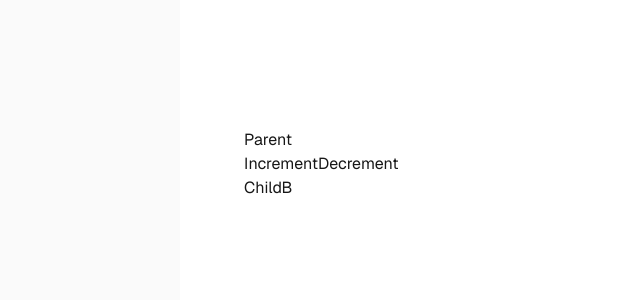
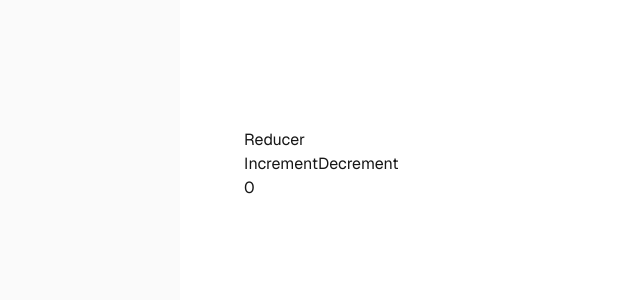
Before and after one commit to sourabh20905/fontend-logics, a Next.js app: page / in a window 1280 px wide. Shown: the top 300 px of the page, without its empty margins (76-716 px from the left). Built offline with nearby package versions, Linux system fonts and the light colour scheme.

Commit message:
feat: useReducer

```diff
--- a/app/page.tsx
+++ b/app/page.tsx
@@ -1,10 +1,10 @@
-import Parent from "@/src/container/useContextConcept/Parent";
+import Reducer from "@/src/container/useReducer/Reducer";
 
 export default function Home() {
   return (
     <div className="flex min-h-screen items-center justify-center bg-zinc-50 font-sans dark:bg-black">
       <main className="flex min-h-screen w-full max-w-3xl flex-col items-center justify-between py-32 px-16 bg-white dark:bg-black sm:items-start">
-        <Parent />
+        <Reducer />
       </main>
     </div>
   );
--- /dev/null
+++ b/src/container/useReducer/Reducer.tsx
@@ -0,0 +1,28 @@
+"use client";
+
+import { useReducer } from "react";
+
+const reducer = (state: number, action: string) => {
+  console.log(state, action);
+  if (action === "increment") {
+    return state + 1;
+  } else if (action === "decrement") {
+    return state - 1;
+  }
+  return state + 1;
+};
+
+const Reducer = () => {
+  const [state, dispatch] = useReducer(reducer, 0);
+
+  return (
+    <div>
+      <h1>Reducer</h1>
+      <button onClick={() => dispatch("increment")}>Increment</button>
+      <button onClick={() => dispatch("decrement")}>Decrement</button>
+      <p>{state}</p>
+    </div>
+  );
+};
+
+export default Reducer;
```
